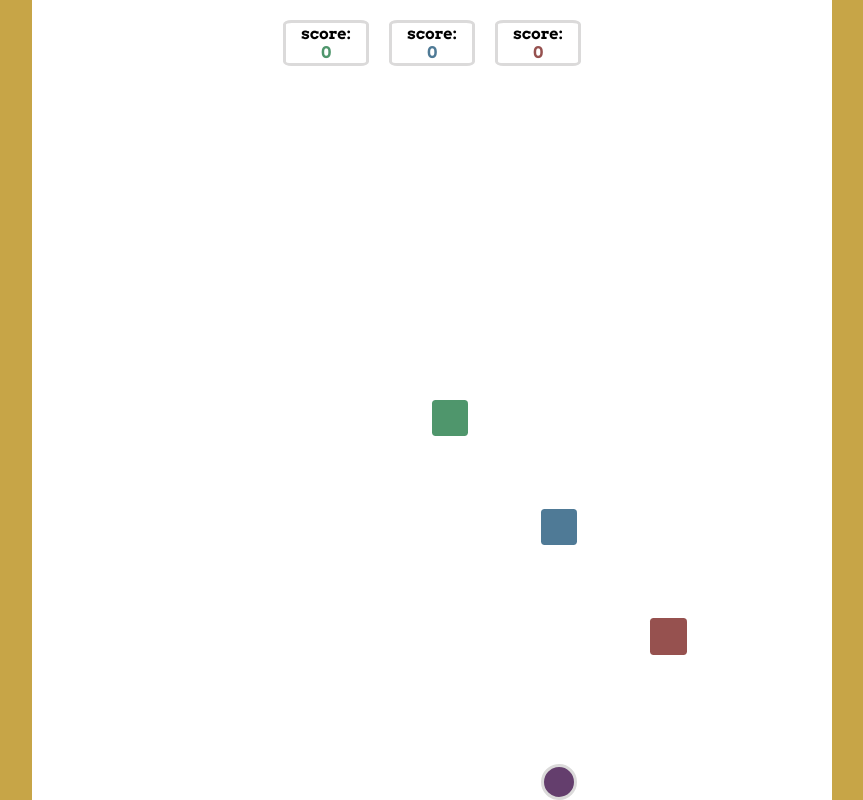
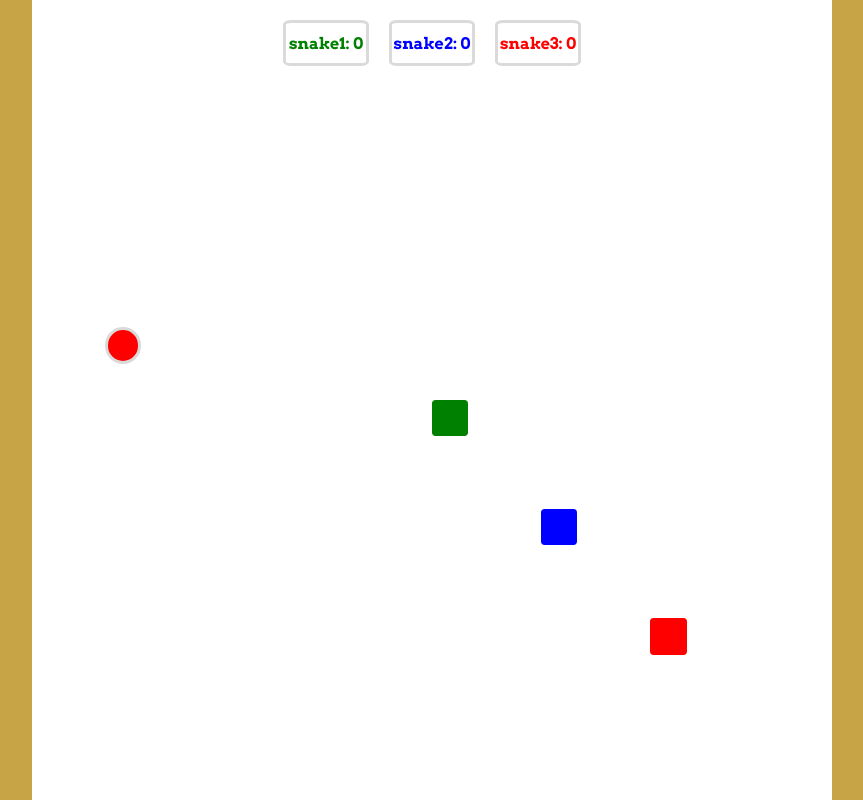
Before and after one commit to natashajvandam/Snakes, a plain HTML site: page index.html in a window 1280 px wide. Shown: the whole page, without its empty margins (208-1071 px from the left). Drawn offline with Linux system fonts and the light colour scheme.

Commit message:
feat(Remove-Repeats): make game more dynamically configurable

```diff
--- a/food.js
+++ b/food.js
@@ -1,6 +1,7 @@
 export default class Food {
-  constructor(x, y) {
+  constructor(x, y, color) {
     this.position = { x, y };
+    this.color = color;
   }
 
   update(x, y) {
@@ -11,6 +12,7 @@ export default class Food {
     const foodElement = document.createElement("div");
     foodElement.style.gridRowStart = this.position.y;
     foodElement.style.gridColumnStart = this.position.x;
+    foodElement.style.backgroundColor = this.color;
     foodElement.classList.add("food");
     document.getElementById("grid").appendChild(foodElement);
   }
--- a/game.js
+++ b/game.js
@@ -1,20 +1,22 @@
 import Snake from "./snake.js";
 import Food from "./food.js";
 import Grid from "./grid.js";
+import ScoreBoard from "./scoreBoard.js";
 
 export default class Game {
   constructor(gridSize = 22) {
     this.snakes = [];
     this.grid = new Grid(gridSize);
     this.gameGoing = true;
-    this.food;
+    this.food = new Food(3, 10, "red")
     this.expansionRate = 5;
     this.gameSpeed = 7;
     this.lastRenderTime = 0;
+    this.scoreBoard = new ScoreBoard();
   }
 
-  addSnake(name, spawnX, spawnY, up, down, left, right) {
-    const snake = new Snake(name, spawnX, spawnY, up, down, left, right);
+  addSnake(name, spawnSpot, directions, color) {
+    const snake = new Snake(name, spawnSpot, directions, color);
     this.snakes.push(snake);
     snake.draw();
   }
@@ -29,14 +31,13 @@ export default class Game {
     });
   }
 
-  draw() {
+  start() {
     document.getElementById("grid").innerHTML = "";
     this.snakes.forEach((snake) => {
       snake.draw();
       window.addEventListener("keydown", (e) => snake.updateDirection(e));
     });
-    const { x, y } = this.grid.getRandomFoodPosition();
-    this.food = new Food(x, y);
+    this.scoreBoard.draw(this.snakes);
     this.food.draw();
   }
 
@@ -45,9 +46,9 @@ export default class Game {
       this.snakes
         .filter((s) => s.name !== snake.name)
         .forEach((s) => {
-        const bodySansHead = [...s.body];
-        const head = bodySansHead.shift();
-        snake.checkDeath(bodySansHead, head, this.grid.gridSize);
+          const bodySansHead = [...s.body];
+          const head = bodySansHead.shift();
+          snake.checkDeath(bodySansHead, head, this.grid.gridSize);
         });
       snake.isAlive && snake.update();
     });
@@ -60,9 +61,9 @@ export default class Game {
     this.snakes.forEach((snake) => {
       if (snake.equalPosition(snake.head(), this.food.position)) {
         snake.expand(this.expansionRate);
-        snake.updateScore();
+        this.scoreBoard.update(snake);
         const { x, y } = this.grid.getRandomFoodPosition();
-        this.food = new Food(x, y);
+        this.food = new Food(x, y, "red");
         this.increaseGrowth();
         this.increaseSpeed();
       }
--- a/index.html
+++ b/index.html
@@ -1,20 +1,14 @@
 <!DOCTYPE html>
 <html>
   <head>
-    <meta charset="utf-8">
-    <meta name="viewport" content="width=device-width">
+    <meta charset="utf-8" />
+    <meta name="viewport" content="width=device-width" />
     <title>snakes</title>
     <link href="style.css" rel="stylesheet" type="text/css" />
   </head>
   <body>
-    <div class="scoreBoard">
-      <div class='scores' id='snake1'>score: <span  id="snake1_score">0</span></div>
-      <div class='scores' id='snake2'>score: <span id="snake2_score">0</span></div>
-      <div class='scores' id='snake3'>score: <span id="snake3_score">0</span></div>
-    </div>
-    <div id="grid">
-
-    </div>
+    <div id="scoreBoard"></div>
+    <div id="grid"></div>
     <script src="script.js" defer type="module"></script>
   </body>
 </html>
--- /dev/null
+++ b/scoreBoard.js
@@ -0,0 +1,21 @@
+export default class ScoreBoard {
+    constructor() {}
+
+    draw(snakes) {
+        const scoreBoard = document.getElementById("scoreBoard");
+        scoreBoard.innerHTML = "";
+        snakes.forEach((snake) => {
+            const snakeScore = document.createElement("div");
+            snakeScore.setAttribute("id", `${snake.name}_score`);
+            snakeScore.setAttribute("class", "scores");
+            snakeScore.style.color = snake.color;
+            snakeScore.innerHTML = `${snake.name}: ${snake.score}`;
+            scoreBoard.appendChild(snakeScore);
+        });
+    }
+
+    update(snake) {
+        snake.score++;
+        document.getElementById(`${snake.name}_score`).innerHTML = `${snake.name}: ${snake.score}`;
+    }
+}
--- a/script.js
+++ b/script.js
@@ -3,18 +3,10 @@ import Game from "./game.js";
 let lastRenderTime = 0;
 const game = new Game();
 if (game.snakes?.length === 0) {
-  game.addSnake("snake1", 12, 12, "w", "s", "a", "d");
-  game.addSnake(
-    "snake2",
-    15,
-    15,
-    "ArrowUp",
-    "ArrowDown",
-    "ArrowLeft",
-    "ArrowRight"
-  );
-  game.addSnake("snake3", 18, 18, "i", "k", "j", "l");
-  game.draw();
+  game.addSnake("snake1", {x: 12, y: 12}, {up: "w", down: "s", left: "a", right: "d"}, "green");
+  game.addSnake("snake2", {x: 15, y: 15}, {up: "ArrowUp", down:"ArrowDown", left: "ArrowLeft", right: "ArrowRight"}, "blue");
+  game.addSnake("snake3", {x: 18, y: 18}, {up: "i", down: "k", left: "j",right: "l"}, "red");
+  game.start();
 }
 
 function main(currentTime) {
--- a/snake.js
+++ b/snake.js
@@ -1,6 +1,6 @@
 export default class Snake {
-  constructor(name, spawnX, spawnY, up, down, left, right) {
-    this.body = [{ x: spawnX, y: spawnY }];
+  constructor(name, {x, y}, {up, down, left, right}, color) {
+    this.body = [{ x, y }];
     this.newSegments = 0;
     this.inputDirection = { x: 0, y: 0 };
     this.lastInputDirection = { x: 0, y: 0 };
@@ -11,6 +11,7 @@ export default class Snake {
     this.down = down;
     this.left = left;
     this.right = right;
+    this.color = color;
   }
 
   head() {
@@ -19,7 +20,7 @@ export default class Snake {
 
   update() {
     this.addSegments();
-    const direction = this.inputDirection;
+    const direction = this.getInputDirection();
     for (let i = this.body.length - 2; i >= 0; i--) {
       this.body[i + 1] = { ...this.body[i] };
     }
@@ -32,7 +33,8 @@ export default class Snake {
       const snakeElement = document.createElement("div");
       snakeElement.style.gridRowStart = seg.y;
       snakeElement.style.gridColumnStart = seg.x;
-      snakeElement.classList.add(`${this.name}_tail`);
+      snakeElement.style.backgroundColor = this.color;
+      snakeElement.classList.add('snake');
       document.getElementById("grid").appendChild(snakeElement);
     });
   }
@@ -116,29 +118,30 @@ export default class Snake {
           break;
         }
         this.inputDirection = { x: 0, y: -1 };
-        this.lastInputDirection = this.inputDirection;
         break;
       case this.down:
         if (this.lastInputDirection.y !== 0) {
           break;
         }
         this.inputDirection = { x: 0, y: 1 };
-        this.lastInputDirection = this.inputDirection;
         break;
       case this.right:
         if (this.lastInputDirection.x !== 0) {
           break;
         }
         this.inputDirection = { x: 1, y: 0 };
-        this.lastInputDirection = this.inputDirection;
         break;
       case this.left:
         if (this.lastInputDirection.x !== 0) {
           break;
         }
         this.inputDirection = { x: -1, y: 0 };
-        this.lastInputDirection = this.inputDirection;
         break;
     }
   }
+
+  getInputDirection() {
+    this.lastInputDirection = this.inputDirection;
+    return this.inputDirection;
+  }
 }
--- a/style.css
+++ b/style.css
@@ -1,9 +1,10 @@
-@import url('https://fonts.googleapis.com/css2?family=Arvo:wght@700&display=swap');
+@import url("https://fonts.googleapis.com/css2?family=Arvo:wght@700&display=swap");
 
-*{
-  margin:0;
-  padding:0;
+* {
+  margin: 0;
+  padding: 0;
 }
+
 body {
   margin: none;
   padding: none;
@@ -14,6 +15,7 @@ body {
   width: 100vw;
   height: 100vh;
 }
+
 #grid {
   background: white;
   width: 100vmin;
@@ -23,41 +25,27 @@ body {
   grid-template-columns: repeat(22, 1fr);
   grid-template-rows: repeat(22, 1fr);
 }
-.snake1_tail {
-  background: rgb(79, 150, 108);
+
+.food {
+  border: solid rgb(219, 218, 218) 3px;
+  border-radius: 50%;
+}
+
+.snake {
   border-radius: 10%;
   display: flex;
   justify-content: center;
 }
 
-.food {
-  background: rgb(100, 62, 109);
-  border: solid rgb(219, 218, 218) 3px;
-  border-radius: 50%;
-}
-
-.snake2_tail {
-  background: rgb(79, 122, 150);
-  border-radius: 10%;
-  display: flex;
-  justify-content: center;
-}
-
-.snake3_tail {
-  background: rgb(150, 81, 79);
-  border-radius: 10%;
-  display: flex;
-  justify-content: center;
-}
-
-.scoreBoard {
+#scoreBoard {
   position: fixed;
   display: flex;
   top: 10px;
 }
+
 .scores {
   background: white;
-  font-family: 'Arvo', serif;
+  font-family: "Arvo", serif;
   border-radius: 10%;
   width: 80px;
   height: 40px;
@@ -67,14 +55,4 @@ body {
   align-items: center;
   margin: 10px;
   border: rgb(219, 218, 218) solid 3px;
-
 }
-#snake1_score {
-  color: rgb(79, 150, 108);
-}
-#snake2_score {
-  color: rgb(79, 122, 150);
-}
-#snake3_score {
-  color:  rgb(150, 81, 79);
-}
```
